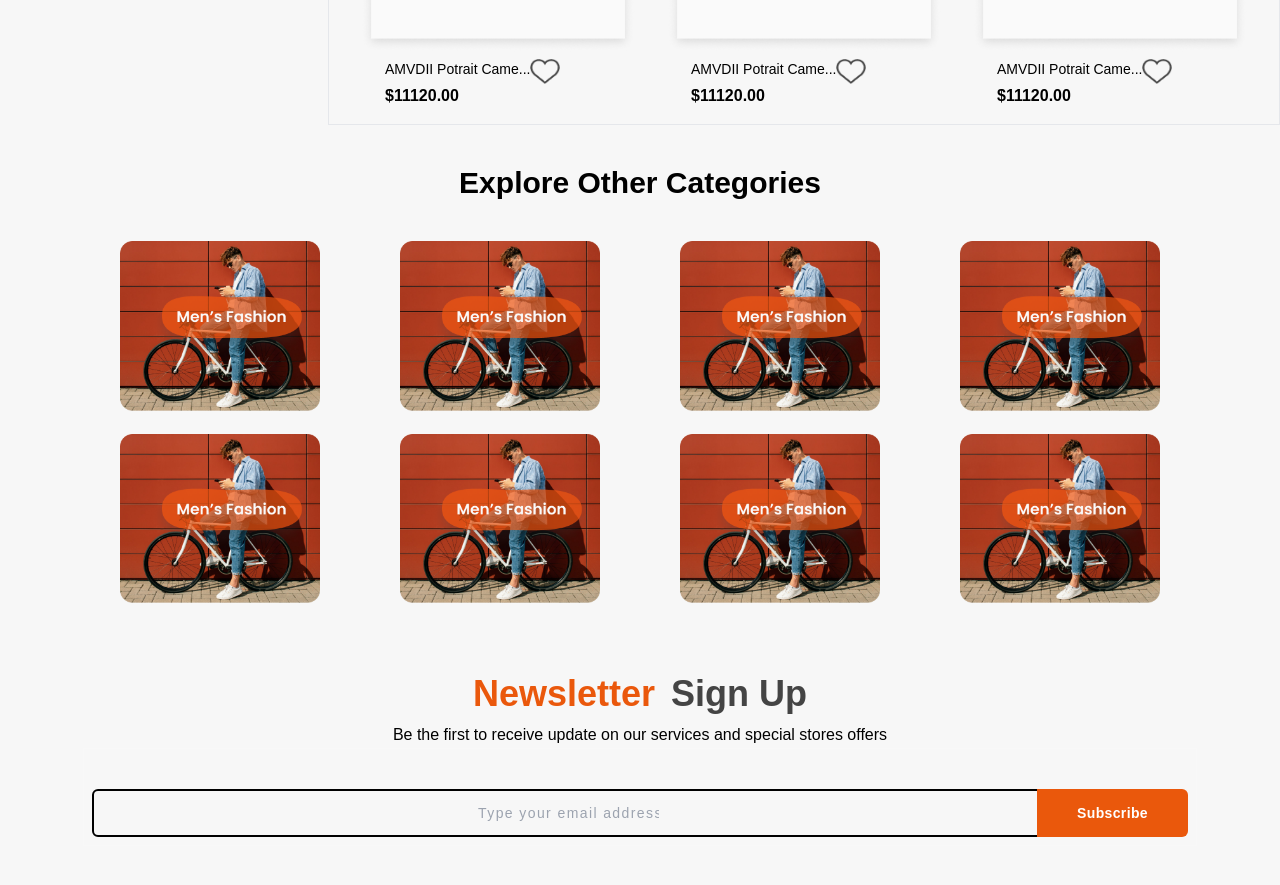
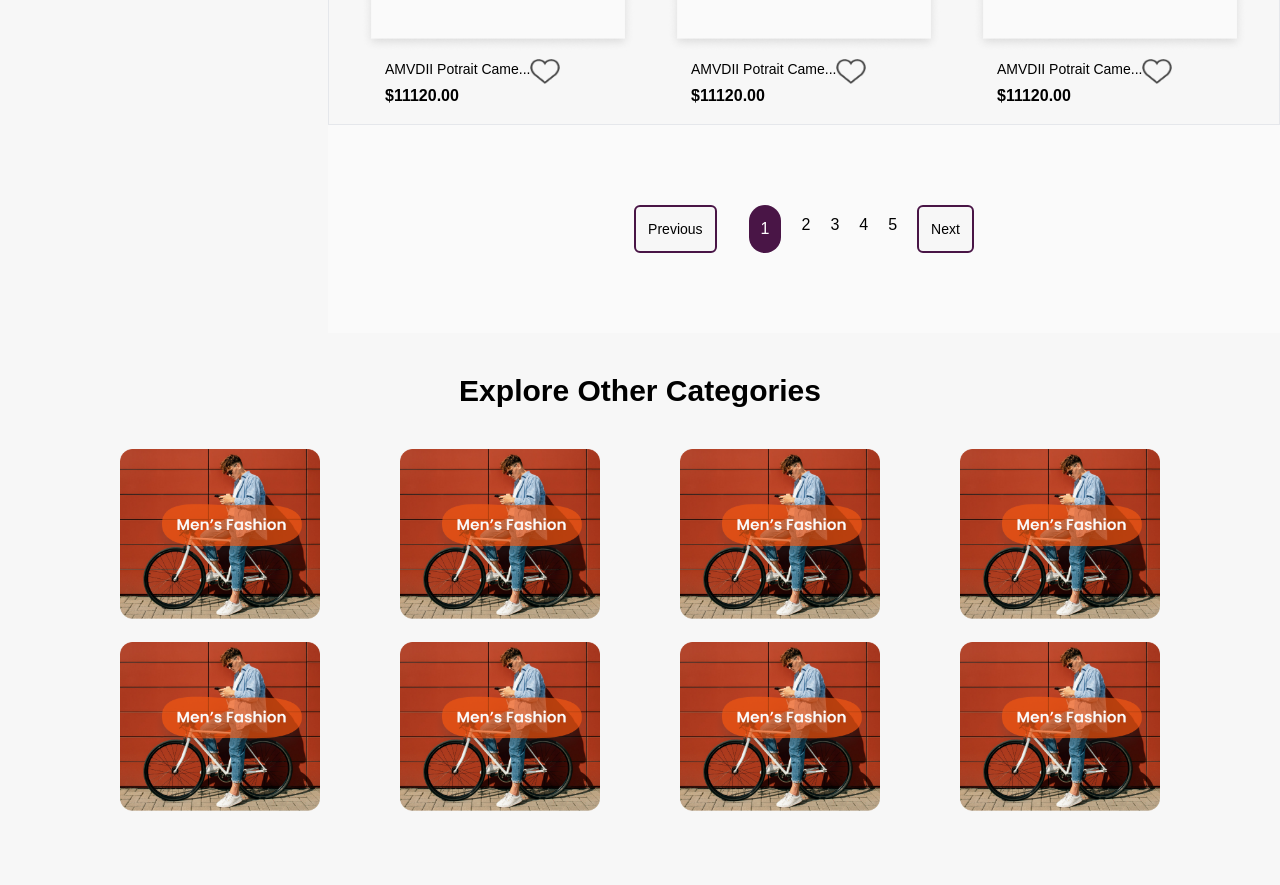
Before and after one commit to mbox-project/mbox-user, a Next.js app: page /categories in a window 1280 px wide. Shown: the part 3520-4405 px from the top of the page. Built offline with nearby package versions, Linux system fonts and the light colour scheme; a web font is replaced by a local one.

Commit message:
commit message

```diff
--- a/components/CategoriesPage/Mensfashion.jsx
+++ b/components/CategoriesPage/Mensfashion.jsx
@@ -7,8 +7,8 @@ import loveimg from "../../public/images/love.png";
 import rectangle from "../../public/images/rectangle.png";
 const Mensfashion = () => {
   return (
-    <section className="flex pt-20  newsletterbg ">
-      <div>
+    <section className="block lg:flex pt-20  newsletterbg ">
+      <div className="">
         <div className="bg-grayColor ml-20 space-y-6 poppins pt-4 pl-4">
           <h5 className="font-medium poppins uppercase text-lg">Category</h5>
           <p className="font-medium poppins text-base ">Mens Fashion</p>
@@ -67,7 +67,7 @@ const Mensfashion = () => {
           </form>
         </div>
         <div className="border border-t-none ml-6 ">
-          <div className="flex  p-4 ">
+          <div className="block md:flex  p-4 ">
             {Api.map((items) => {
               return (
                 <div key={items.id}>
@@ -91,7 +91,7 @@ const Mensfashion = () => {
               );
             })}
           </div>
-          <div className="flex  p-4 ">
+          <div className="block md:flex  p-4 ">
             {Api.map((items) => {
               return (
                 <div key={items.id}>
@@ -115,7 +115,7 @@ const Mensfashion = () => {
               );
             })}
           </div>
-          <div className="flex  p-4 ">
+          <div className="block md:flex  p-4 ">
             {Api.map((items) => {
               return (
                 <div key={items.id}>
@@ -140,6 +140,21 @@ const Mensfashion = () => {
             })}
           </div>
         </div>
+        <div className="flex justify-center bg-grayColor py-20 ml-6">
+          <div>
+            <button className="border-2 border-solid p-3 border-brightPurple poppins text-sm bg-deepGray rounded-md">Previous</button>
+          </div>
+          <ul className="flex ml-5">
+            <li className="ml-3 rounded-full  bg-brightPurple  text-white p-3">1</li>
+            <li className="ml-5 mt-2">2</li>
+            <li className="ml-5 mt-2">3</li>
+            <li className="ml-5 mt-2">4</li>
+            <li className="ml-5 mt-2">5</li>
+          </ul>
+          <div>
+            <button className="border-2 border-solid border-brightPurple p-3 poppins text-sm bg-deepGray rounded-md ml-5">Next</button>
+          </div>
+        </div>
       </div>
     </section>
   );
--- a/pages/faq/index.jsx
+++ b/pages/faq/index.jsx
@@ -24,6 +24,7 @@ const FAQSPage = () => {
               <div key={question.id}>
                 <p className="font-bold text-base py-5">{question.Ques}</p>
                 <p className="pb-3 text-wider">{question.Answer}</p>
+
                 <hr className="font-extrabold"></hr>
               </div>
             );
--- a/tailwind.config.js
+++ b/tailwind.config.js
@@ -12,7 +12,8 @@ module.exports = {
             grayColor:'#FAFAFA',
             yellowColor:'#FFA721',
             lightPink:'#FFF9FF',
-            lightAsh:'#E5E5E5'
+            lightAsh:'#E5E5E5',
+            deepGray:'#F7F7F7'
 
         },
       backgroundImage: {
```
